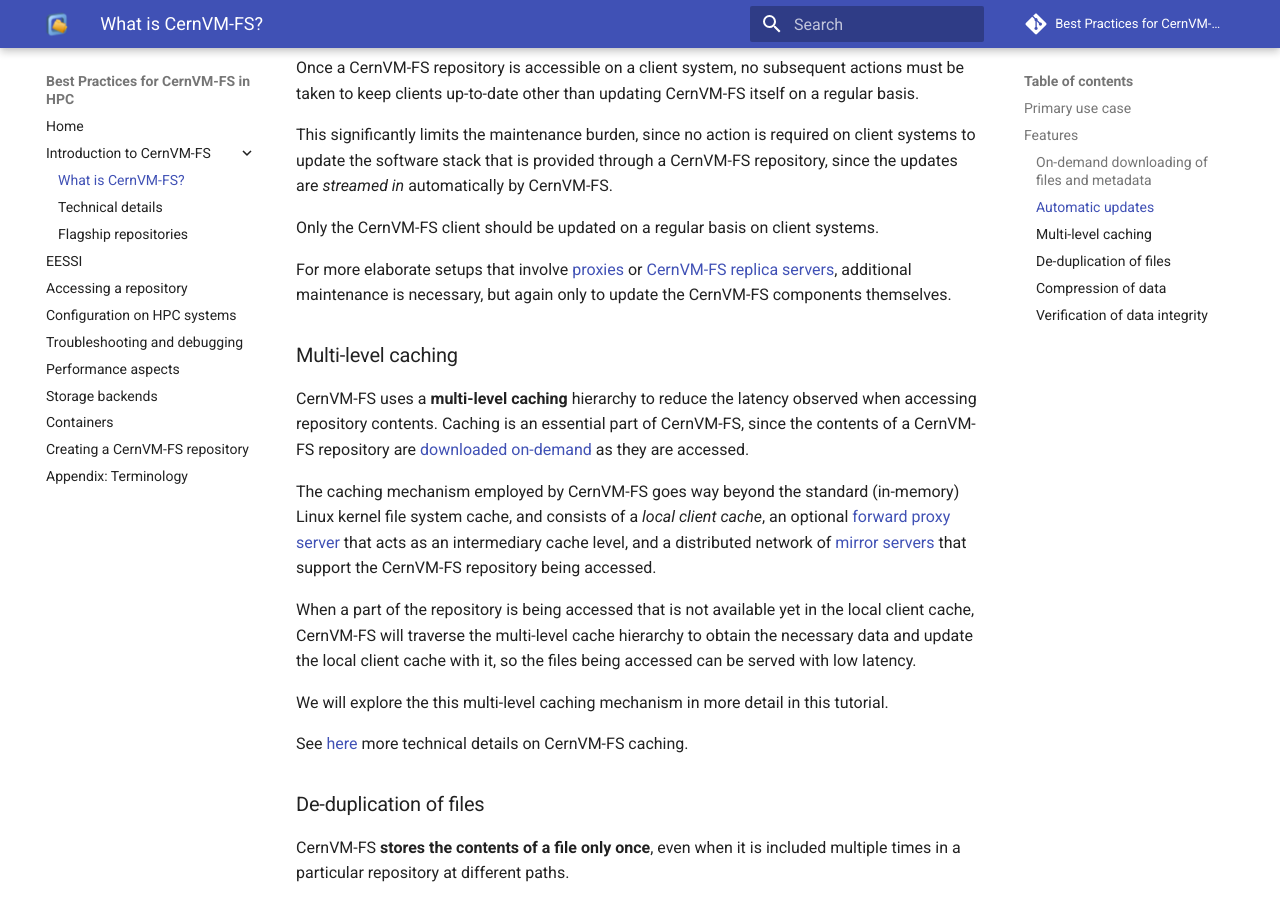
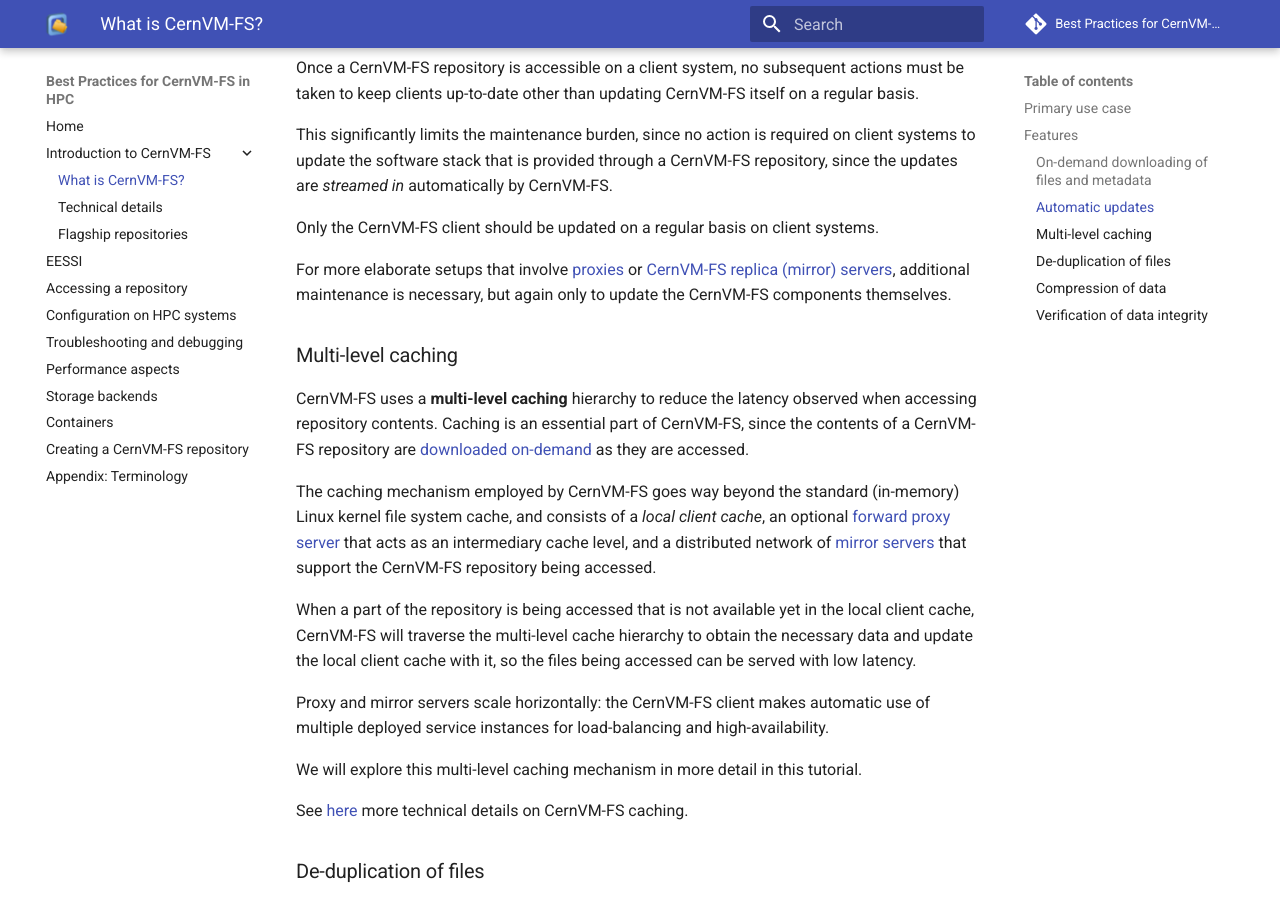
Before and after one commit to multixscale/cvmfs-tutorial-hpc-best-practices, an MkDocs documentation site: the page built from docs/cvmfs/what-is-cvmfs.md, in a window 1280 px wide and 900 px high, scrolled down 1384 px. Built offline with MkDocs 1.6.1 and Material for MkDocs 9.7.7, drawn with Linux system fonts in a browser that asks for light colours; comment, search, counter and statistics services are not loaded.

Commit message:
add sentence on horizontal scaling of proxy/replica

```diff
--- a/docs/cvmfs/what-is-cvmfs.md
+++ b/docs/cvmfs/what-is-cvmfs.md
@@ -64,7 +64,7 @@
 Only the CernVM-FS client should be updated on a regular basis on client systems.
 
 For more elaborate setups that involve [proxies](../appendix/terminology.md#proxy) or
-[CernVM-FS replica servers](../appendix/terminology.md#stratum1), additional maintenance is necessary,
+[CernVM-FS replica (mirror) servers](../appendix/terminology.md#stratum1), additional maintenance is necessary,
 but again only to update the CernVM-FS components themselves.
 
 
@@ -83,7 +83,10 @@
 CernVM-FS will traverse the multi-level cache hierarchy to obtain the necessary data and update the local client
 cache with it, so the files being accessed can be served with low latency.
 
-We will explore the this multi-level caching mechanism in more detail in this tutorial.
+Proxy and mirror servers scale horizontally: the CernVM-FS client makes automatic use of
+multiple deployed service instances for load-balancing and high-availability.
+
+We will explore this multi-level caching mechanism in more detail in this tutorial.
 
 See [here](technical-details.md#caching) more technical details on CernVM-FS caching.
 
```
